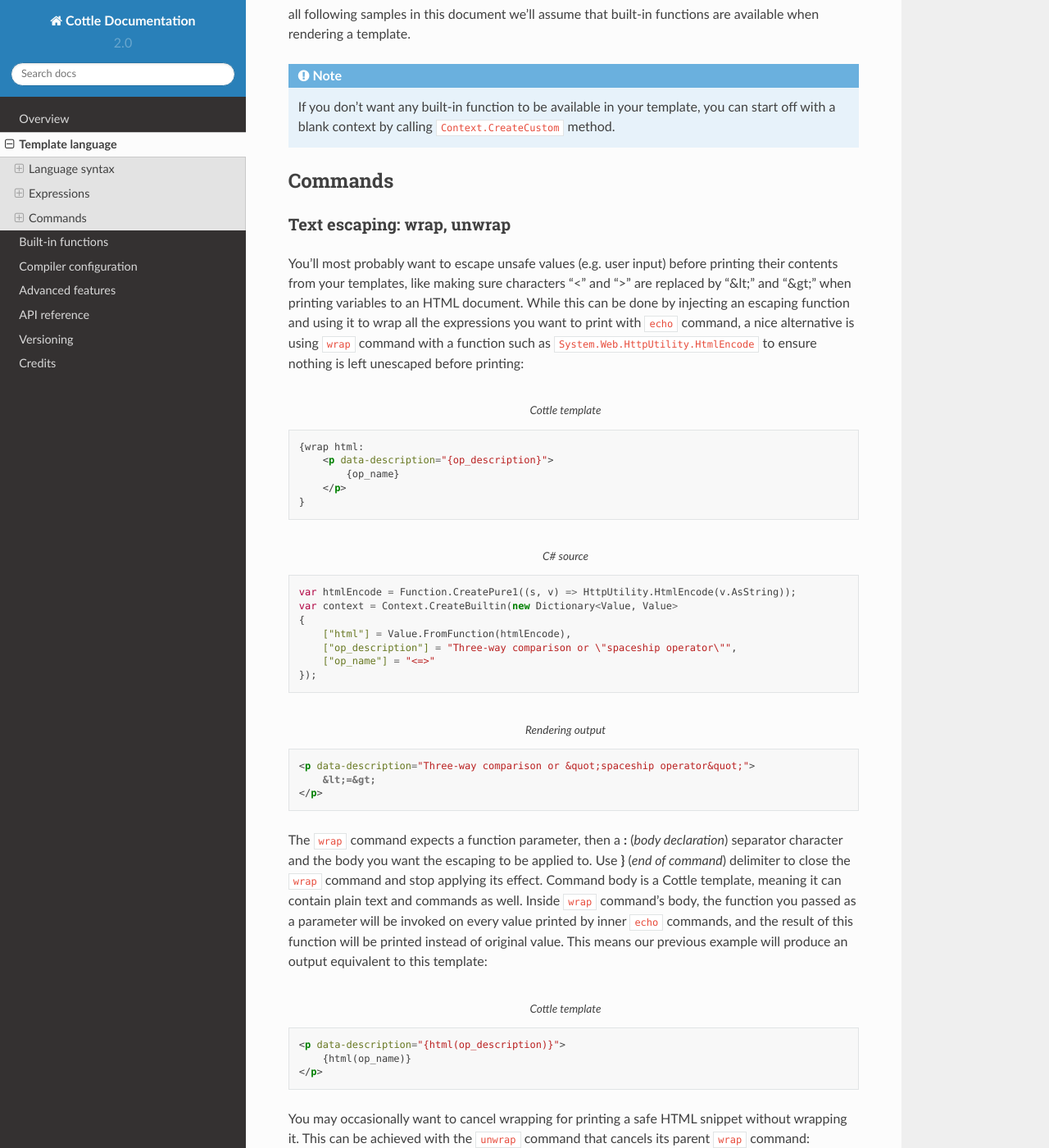
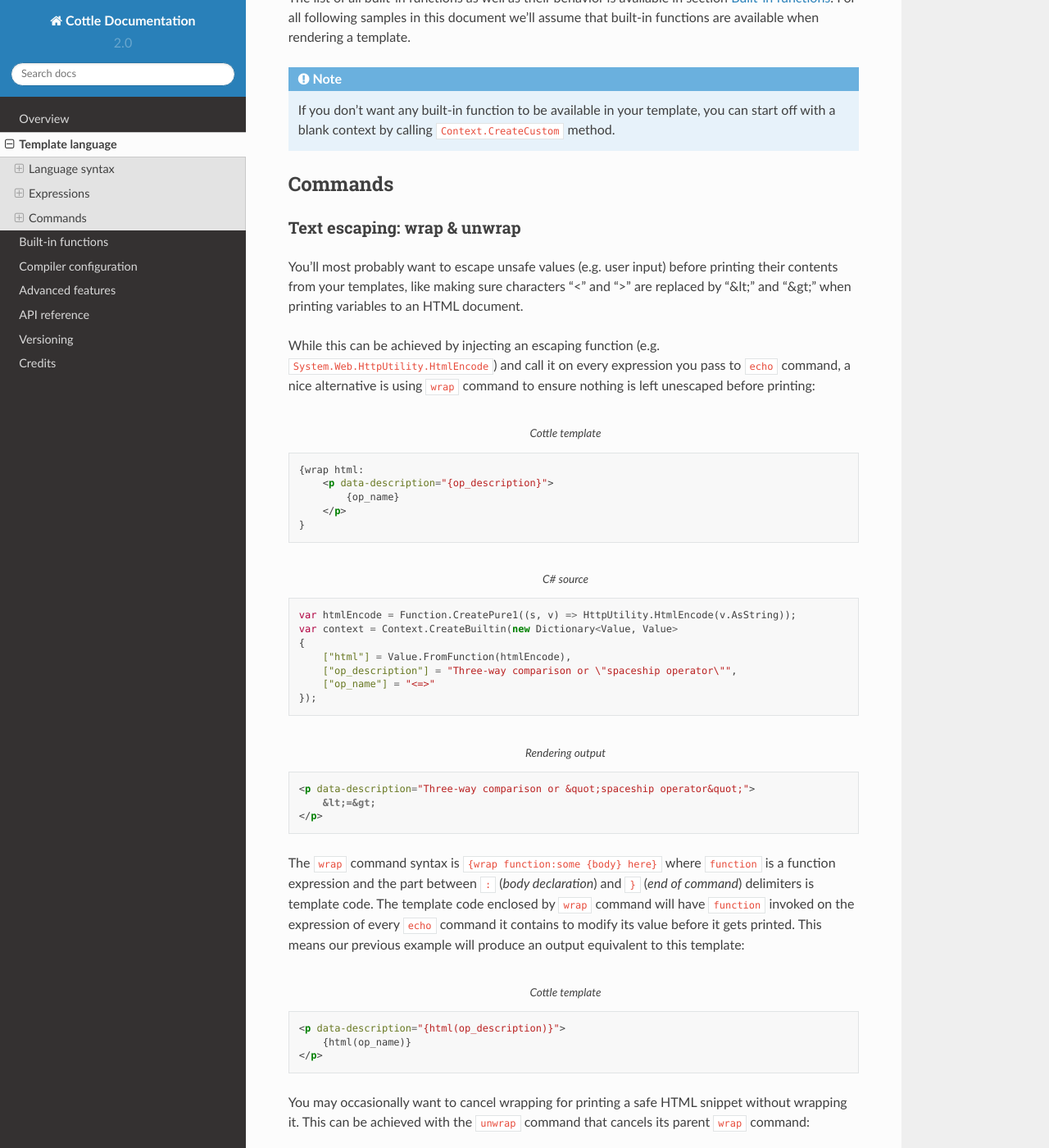
Before and after one commit to r3c/cottle, a Sphinx documentation site: the page built from docs/page/02-language.rst, in a window 1280 px wide and 1400 px high, scrolled down 5837 px. Shown: the whole window at 82% size. Built offline with Sphinx 7.4.7 and the Read the Docs theme 2.0.0, drawn with Linux system fonts in a browser that asks for light colours; cross-references to code outside the pages are shown as plain code; some of the changed text lies outside the part shown.

Commit message:
Update commands documentation to provide better syntax examples. (#138)

```diff
--- a/docs/page/02-language.rst
+++ b/docs/page/02-language.rst
@@ -52,7 +52,7 @@
 Command delimiters
 ------------------
 
-All commands must be specified between **{** (*start of command*) and **}** (*end of command*) delimiters, which can be redefined in configuration if needed (read section :ref:`delimiter_customization` to learn how). Some commands having a plain text body also use **|** (*continue*) delimiter as we'll see later. Delimiters must be escaped if you want to use them in plain text, otherwise they would be misinterpreted as commands. This can be achieved by using **\\** (*escape*) delimiter as shown below:
+All commands must be specified between ``{`` (*start of command*) and ``}`` (*end of command*) delimiters, which can be redefined in configuration if needed (read section :ref:`delimiter_customization` to learn how). Some commands having a plain text body also use ``|`` (*continue*) delimiter as we'll see later. Delimiters must be escaped if you want to use them in plain text, otherwise they would be misinterpreted as commands. This can be achieved by using ``\\`` (*escape*) delimiter as shown below:
 
 .. code-block:: plain
     :caption: Cottle template
@@ -64,7 +64,7 @@
 
     Characters {, }, | and \ must be escaped when used in plain text.
 
-As visible in this example, backslash character **\\** must also be used to escape itself when you want to output a backslash. Similar to other delimiters, the *escape* delimiter can be redefined through configuration.
+As visible in this example, backslash character ``\\`` must also be used to escape itself when you want to output a backslash. Similar to other delimiters, the *escape* delimiter can be redefined through configuration.
 
 
 
@@ -233,10 +233,12 @@
 
 .. _`command_wrap`:
 
-Text escaping: wrap, unwrap
----------------------------
+Text escaping: wrap & unwrap
+----------------------------
 
-You'll most probably want to escape unsafe values (e.g. user input) before printing their contents from your templates, like making sure characters "<" and ">" are replaced by "&lt;" and "&gt;" when printing variables to an HTML document. While this can be done by injecting an escaping function and using it to wrap all the expressions you want to print with ``echo`` command, a nice alternative is using ``wrap`` command with a function such as :type:`System.Web.HttpUtility.HtmlEncode` to ensure nothing is left unescaped before printing:
+You'll most probably want to escape unsafe values (e.g. user input) before printing their contents from your templates, like making sure characters "<" and ">" are replaced by "&lt;" and "&gt;" when printing variables to an HTML document.
+
+While this can be achieved by injecting an escaping function (e.g. :type:`System.Web.HttpUtility.HtmlEncode`) and call it on every expression you pass to ``echo`` command, a nice alternative is using ``wrap`` command to ensure nothing is left unescaped before printing:
 
 .. code-block:: html
     :caption: Cottle template
@@ -265,7 +267,7 @@
         &lt;=&gt;
     </p>
 
-The ``wrap`` command expects a function parameter, then a **:** (*body declaration*) separator character and the body you want the escaping to be applied to. Use **}** (*end of command*) delimiter to close the ``wrap`` command and stop applying its effect. Command body is a Cottle template, meaning it can contain plain text and commands as well. Inside ``wrap`` command's body, the function you passed as a parameter will be invoked on every value printed by inner ``echo`` commands, and the result of this function will be printed instead of original value. This means our previous example will produce an output equivalent to this template:
+The ``wrap`` command syntax is ``{wrap function:some {body} here}`` where ``function`` is a function expression and the part between ``:`` (*body declaration*) and ``}`` (*end of command*) delimiters is template code. The template code enclosed by ``wrap`` command will have ``function`` invoked on the expression of every ``echo`` command it contains to modify its value before it gets printed. This means our previous example will produce an output equivalent to this template:
 
 .. code-block:: html
     :caption: Cottle template
@@ -317,19 +319,19 @@
 
     Commands can be nested.
 
-The ``if`` command uses a syntax similar to ``wrap`` command and expects a predicate expression ended by a **:** (*body declaration*) separator character and followed by body of the ``if`` command, then a **}** (*end of command*) delimiter. This command also supports optional ``elif`` (else if) and ``else`` blocks that behave like in any other programming language. These can be specified using the **|** (*continue*) delimiter followed by either ``elif`` and a predicate or ``else``, then a **:** (*body declaration*) separator character, and a body similar to the ``if`` command. Last block must be ended by a **}** (*end of command*) delimiter:
+The ``if`` command syntax, similarly to ``wrap`` command, is ``{if condition:when {condition} is true}`` where ``condition`` is a predicate expression and the part between ``:`` (*body declaration*) and ``}`` (*end of command*) delimiters is template code. It also supports optional ``elif`` (else if) and ``else`` blocks that behave like in most programming languages, using syntax ``{if first:X|elif second:Y|else:Z}``. Both ``elif`` and ``else`` commands must be preceeded by a ``|`` (*continue*) delimiter.
 
 .. code-block:: plain
     :caption: Cottle template
+
+    {if len(items) > 2:
+        There are more than two items in map ({len(items)}, actually).
+    }
 
     {if test:
         Variable "test" is true!
     |else:
         Variable "test" is false!
-    }
-
-    {if len(items) > 2:
-        There are more than two items in map ({len(items)}, actually).
     }
 
     {if x < 0:
@@ -358,9 +360,9 @@
 .. code-block:: plain
     :caption: Rendering output
 
+    There are more than two items in map (3, actually).
+
     Variable "test" is true!
-
-    There are more than two items in map (3, actually).
 
     X is negative.
 
@@ -370,18 +372,21 @@
 
 Keys and values within a map can be enumerated using the ``for`` command, which repeatedly evaluates its body for each key/value pair contained within the map. The ``for`` command also supports an optional ``empty`` block evaluated when the map you enumerated doesn't contain any key/value pair.
 
-Syntax of the ``for`` keyword and its optional ``empty`` block is similar to the ``else`` block of the ``if`` command (see section :ref:`command_if`):
+The ``for`` command syntax and the one of its optional ``empty`` block are similar to ``if`` and ``else`` commands (see section :ref:`command_if`):
 
 .. code-block:: plain
     :caption: Cottle template
+
+    Tags for this album:
+    {for tag in tags:
+        {tag}
+    }
 
     {for index, text in messages:
         Message #{index + 1}: {text}
     |empty:
         No messages to display.
     }
-
-    Tags: {for tag in tags:{tag} }
 
 .. code-block:: csharp
     :caption: C# source
@@ -494,7 +499,7 @@
 
 .. warning::
 
-    Prefer the use of the ``for`` command over ``while`` command whenever possible, as the former won't cause infinite loops while the later can.
+    Prefer the use of the ``for`` command over ``while`` command whenever possible, as the former provides better protection against infinite loops.
 
 
 .. _`command_dump`:
```
Also changed, not shown: other parts of docs/page/02-language.rst (+3 -3 lines).
